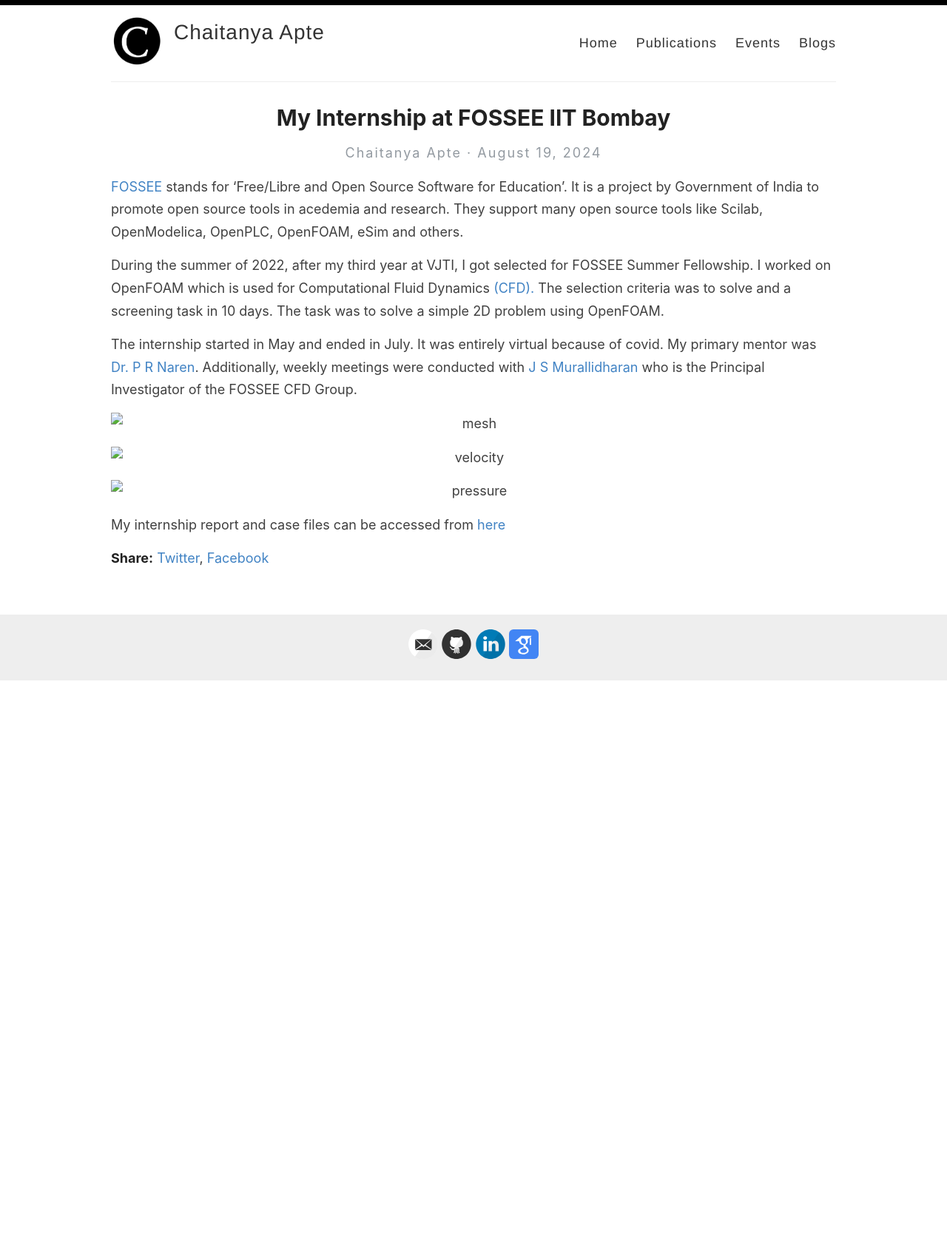
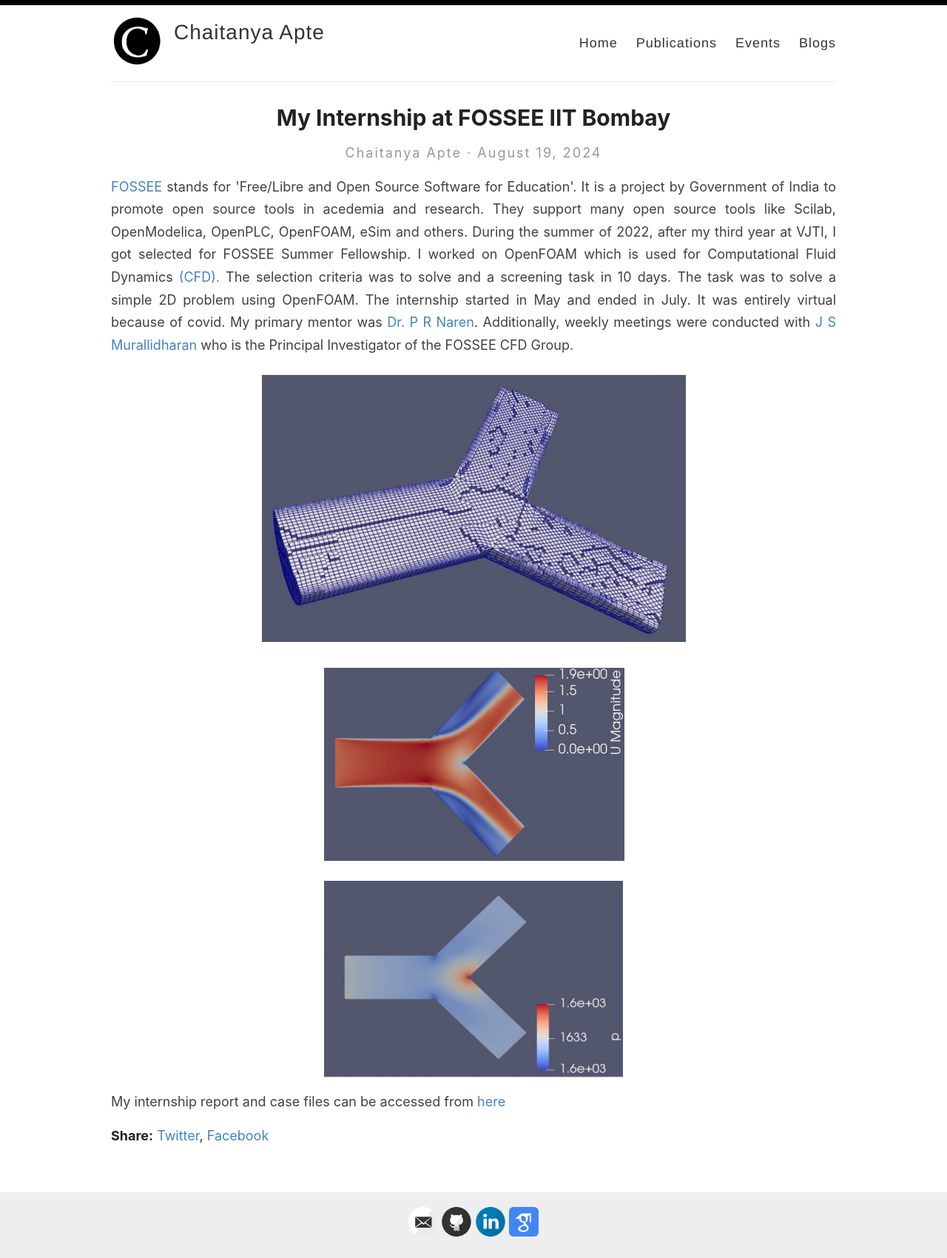
Before and after one commit to apte01/apte01.github.io, a Jekyll site: the page built from _posts/2024-08-19-fossee.md, in a window 1280 px wide. Shown: the whole page at 74% size. Built offline with Jekyll 4.4.1, drawn with Linux system fonts in a browser that asks for light colours; before the commit the page ends 921 px from its top, so only the background shows below that.

Commit message:
020924 major updatesv02

```diff
--- a/_config.yml
+++ b/_config.yml
@@ -56,7 +56,7 @@ enforce_ssl: https://www.apte01.github.io/test3/home
 # (http://yourusername.github.io/repository-name)
 # and NOT your User repository (http://yourusername.github.io)
 # then add in the baseurl here, like this: "/repository-name"
-baseurl: "/"
+baseurl: ""
 
 #
 # !! You don't need to change any of the configuration flags below !!
--- a/_posts/2024-08-19-fossee.md
+++ b/_posts/2024-08-19-fossee.md
@@ -7,7 +7,14 @@ tags:
 excerpt: I worked on OpenFOAM during my CFD FOSSEE Summer Fellowship
 ---
 
+<style>
+div {
+  text-align: justify;
+}
+</style>
 
+
+<div>
 <a href="https://fossee.in/">FOSSEE</a> stands for 'Free/Libre and Open Source Software for Education'. It is a project by Government of India to promote open source tools in acedemia and research. They support many open source tools like Scilab, OpenModelica, OpenPLC, OpenFOAM, eSim and others.
 
 
@@ -15,14 +22,13 @@ During the summer of 2022, after my third year at VJTI, I got selected for FOSSE
 
 The internship started in May and ended in July. It was entirely virtual because of covid. My primary mentor was <a href="https://sites.google.com/site/prnarenportal">Dr. P R Naren</a>. Additionally, weekly meetings were conducted with <a href="https://www.me.iitb.ac.in/faculty/prof-janani-srree-murallidharan"> J S Murallidharan</a> who is the Principal Investigator of the FOSSEE CFD Group.
 
+</div>
 
+<img  src="/images/fossee/mesh.png" alt="mesh">
 
+<img  src="/images/fossee/velocity.png" alt="velocity">
 
-![mesh](/test3/images/fossee/mesh.png)
-
-![velocity](/test3/images/fossee/velocity.png)
-
-![pressure](/test3/images/fossee/pressure.png)
+<img  src="/images/fossee/pressure.png" alt="pressure">
 
 
 My internship report and case files can be accessed from [here](https://cfd.fossee.in/case-study-project/case-study-run/224)
```
Also changed, not shown: _pages/events.md (+4 -4 lines), _pages/home.md (+1 -1 lines), images/categories.png (deleted), images/favicon-32x32.png (deleted), images/mobile-demo.png (deleted), images/reverie-demo.png (deleted), images/reverie-text.png (deleted), images/reverie.png (deleted), images/search.png (deleted).
